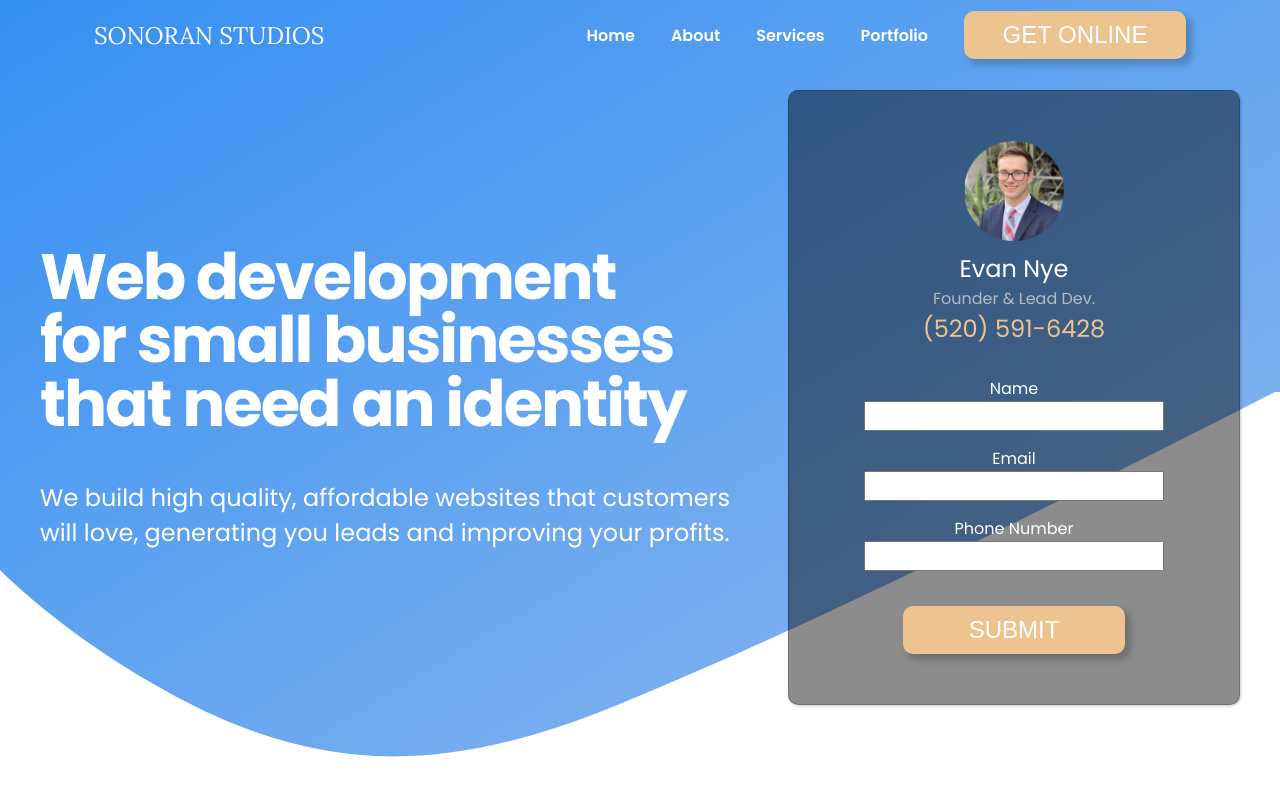
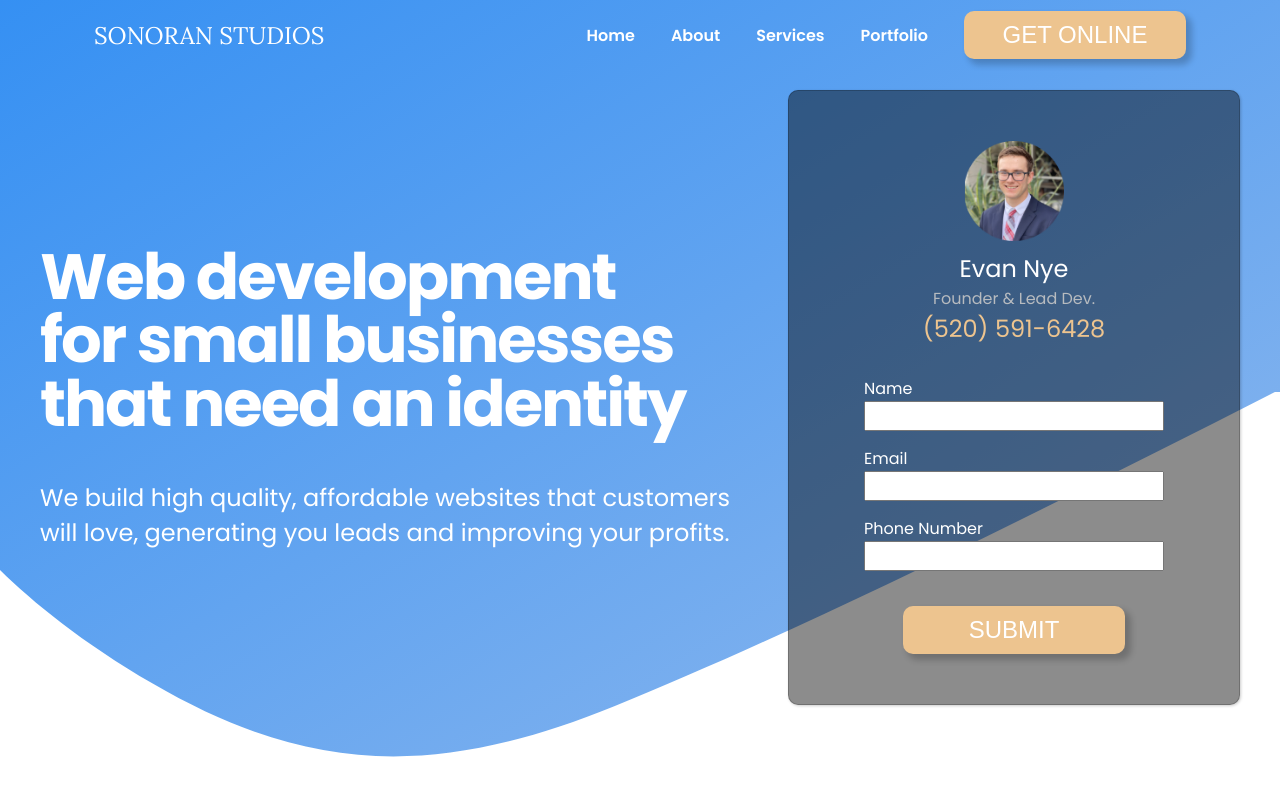
Before and after one commit to ruinedturnip/sonoran, a plain HTML site: page index.html in a window 1280 px wide. Shown: the top 800 px of the page. Drawn offline with Linux system fonts and the light colour scheme.

Commit message:
Update index.html

```diff
--- a/index.html
+++ b/index.html
@@ -62,7 +62,7 @@
             generating you leads and improving your profits.
           </p>
         </div>
-        <form class="hero-form" name="contact" data-netlify-="true">
+        <form class="hero-form" data-netlify-="true" name="hero-form">
           <div class="form-left">
             <img
               class="form-headshot"
@@ -73,7 +73,7 @@
             <p class="form-text">Founder & Lead Dev.</p>
             <p class="form-phone">(520) 591-6428</p>
           </div>
-          <div class="form-input-row">
+          <!-- <div class="form-input-row"> -->
 
             <label for="name" class="form-label">Name</label>
             <input
@@ -101,7 +101,7 @@
             required
             />
             <input type="submit" value="Submit" class="form-btn" />
-          </div>
+          <!-- </div> -->
         </form>
       </div>
       <img
```
